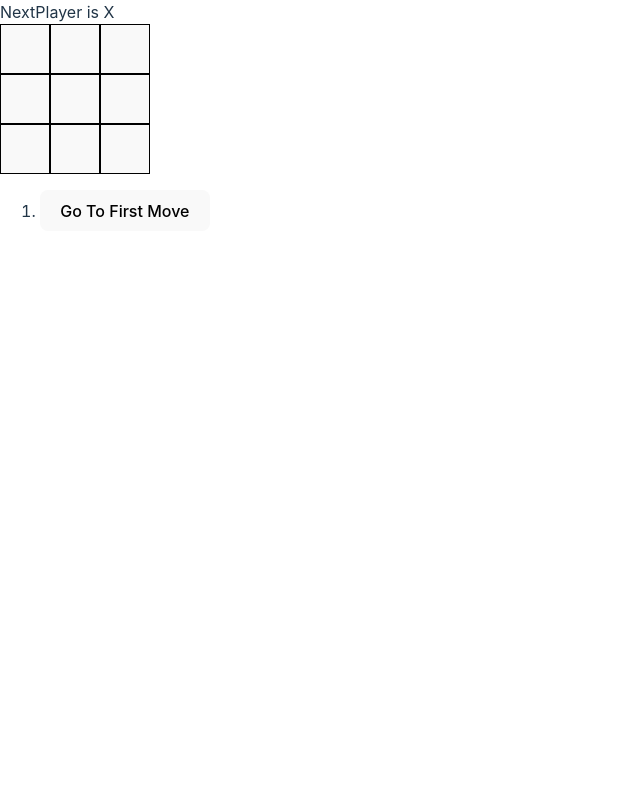
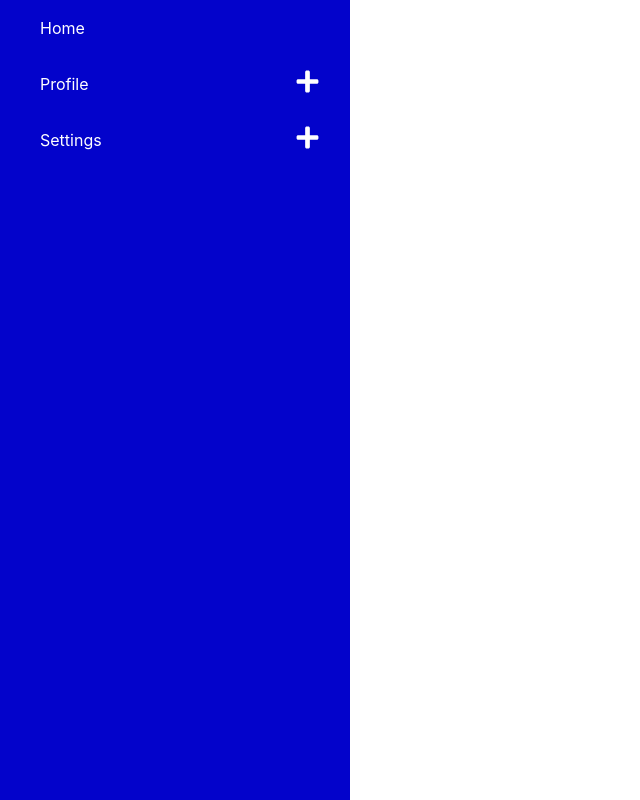
Before and after one commit to BahaaAhmed1990/25-React-Projects, a React (Vite) app: page / in a window 1280 px wide. Shown: the whole page, without its empty margins (0-640 px from the left). Built offline with nearby package versions, Linux system fonts and the light colour scheme.

Commit message:
tree view

```diff
--- a/src/App.jsx
+++ b/src/App.jsx
@@ -7,6 +7,8 @@ import LoadMoreProducts from "./components/Load-More-Products";
 import RandomColor from "./components/Random-color";
 import TicTacToe from "./components/Tic-Tac-Toe";
 import RatingStar from "./components/rating-star";
+import TreeView from "./components/tree-view";
+import menus from "./components/tree-view/data";
 
 function App() {
   // const [count, setCount] = useState(0)
@@ -33,7 +35,10 @@ function App() {
       {/* <LoadMoreProducts /> */}
 
       {/* tic tac toe */}
-      <TicTacToe />
+      {/* <TicTacToe /> */}
+
+      {/* tree view */}
+      <TreeView menu={menus} />
     </>
   );
 }
--- /dev/null
+++ b/src/components/tree-view/ListItems.jsx
@@ -0,0 +1,11 @@
+import React from "react";
+import MenuItem from "./MenuItem";
+export default function ListItems({ menu }) {
+  console.log(menu);
+  return (
+    <ul className="tree-list">
+      {menu &&
+        menu.map((menu, index) => <MenuItem segment={menu} key={index} />)}
+    </ul>
+  );
+}
--- /dev/null
+++ b/src/components/tree-view/MenuItem.jsx
@@ -0,0 +1,40 @@
+import React, { useState } from "react";
+import ListItems from "./ListItems";
+import { FaPlus, FaMinus } from "react-icons/fa";
+
+export default function ({ segment }) {
+  //   console.log(segment);
+  const [displayCurrentChildren, setDisplayCurrentChildren] = useState({});
+
+  function handleClick(getLabel) {
+    setDisplayCurrentChildren({
+      ...displayCurrentChildren,
+      [getLabel]: !displayCurrentChildren[getLabel],
+    });
+  }
+  return (
+    <>
+      <li onClick={() => handleClick(segment.label)} className="tree-label">
+        <p>{segment.label}</p>{" "}
+        {segment.children ? (
+          <span>
+            {displayCurrentChildren[segment.label] ? (
+              <FaMinus size={25} color="#fff" />
+            ) : (
+              <FaPlus size={25} color="#fff" />
+            )}
+          </span>
+        ) : null}
+      </li>
+      <div>
+        {segment.children &&
+        segment.children.length > 0 &&
+        displayCurrentChildren[segment.label] ? (
+          <ListItems menu={segment.children} />
+        ) : (
+          console.log(null)
+        )}
+      </div>
+    </>
+  );
+}
--- /dev/null
+++ b/src/components/tree-view/data.js
@@ -0,0 +1,60 @@
+export const menus = [
+  {
+    label: "Home",
+    to: "/",
+  },
+  {
+    label: "Profile",
+    to: "/profile",
+    children: [
+      {
+        label: "Details",
+        to: "details",
+        children: [
+          {
+            label: "Location",
+            to: "location",
+            children: [
+              {
+                label: "City",
+                to: "city",
+              },
+            ],
+          },
+        ],
+      },
+    ],
+  },
+  {
+    label: "Settings",
+    to: "/settings",
+    children: [
+      {
+        label: "Account",
+        to: "account",
+      },
+      {
+        label: "Security",
+        to: "security",
+        children: [
+          {
+            label: "Login",
+            to: "login",
+          },
+          {
+            label: "Register",
+            to: "register",
+            children: [
+              {
+                label: "Random data",
+                to: "",
+              },
+            ],
+          },
+        ],
+      },
+    ],
+  },
+];
+
+export default menus;
--- /dev/null
+++ b/src/components/tree-view/index.jsx
@@ -0,0 +1,12 @@
+import React from "react";
+import ListItems from "./ListItems";
+import "./styles.css";
+export default function TreeView({ menu = [] }) {
+  //   console.log(menu);
+
+  return (
+    <div className="tree-view-container">
+      <ListItems menu={menu} />
+    </div>
+  );
+}
--- /dev/null
+++ b/src/components/tree-view/styles.css
@@ -0,0 +1,18 @@
+.tree-view-container {
+  background: rgb(3, 3, 203);
+  width: 350px;
+  height: 100vh;
+  color: white;
+  padding-right: 30px;
+  box-sizing: border-box;
+}
+.tree-list {
+  margin: 0;
+
+  list-style: none;
+}
+.tree-label {
+  display: flex;
+  align-items: center;
+  justify-content: space-between;
+}
```
